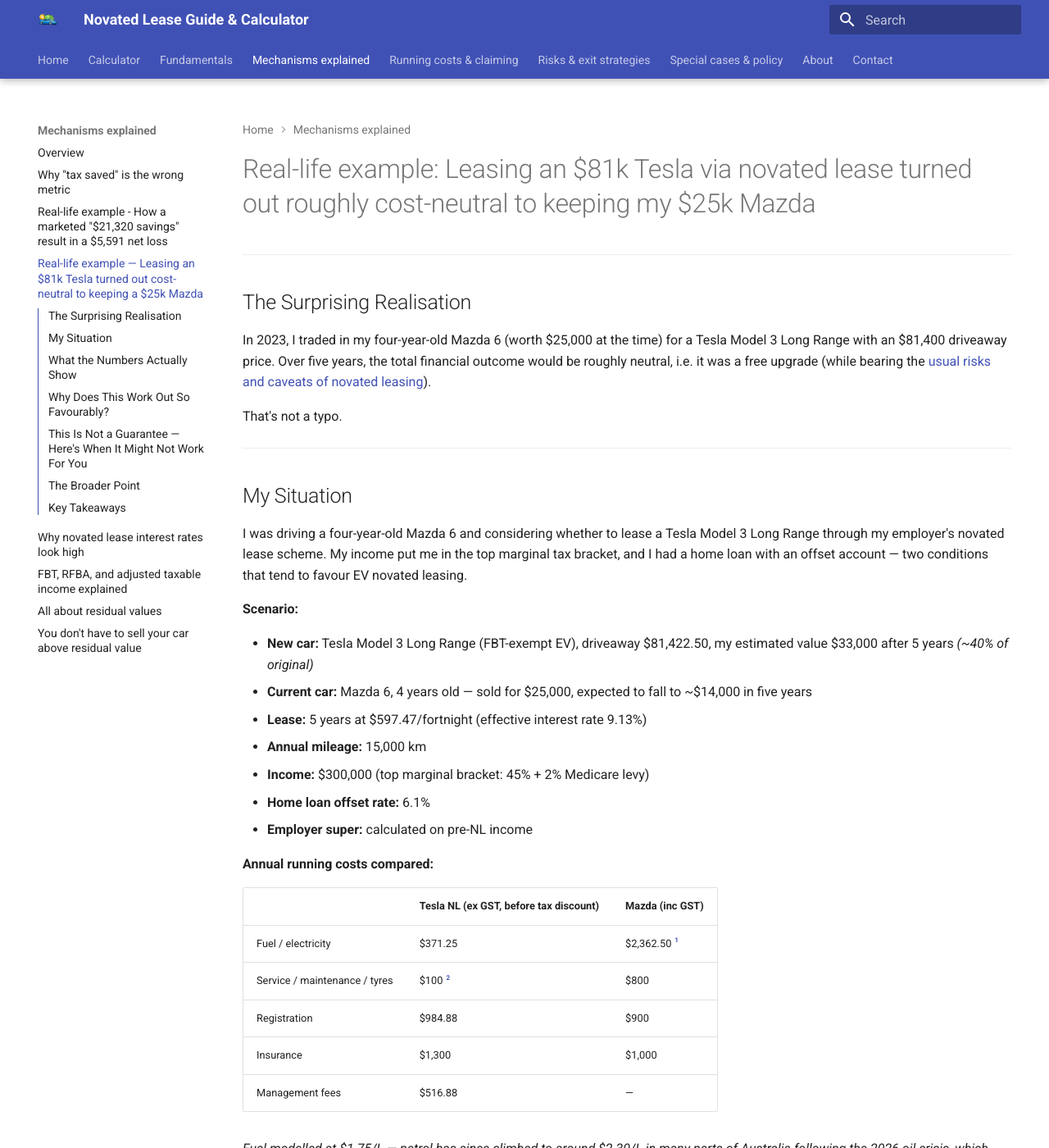
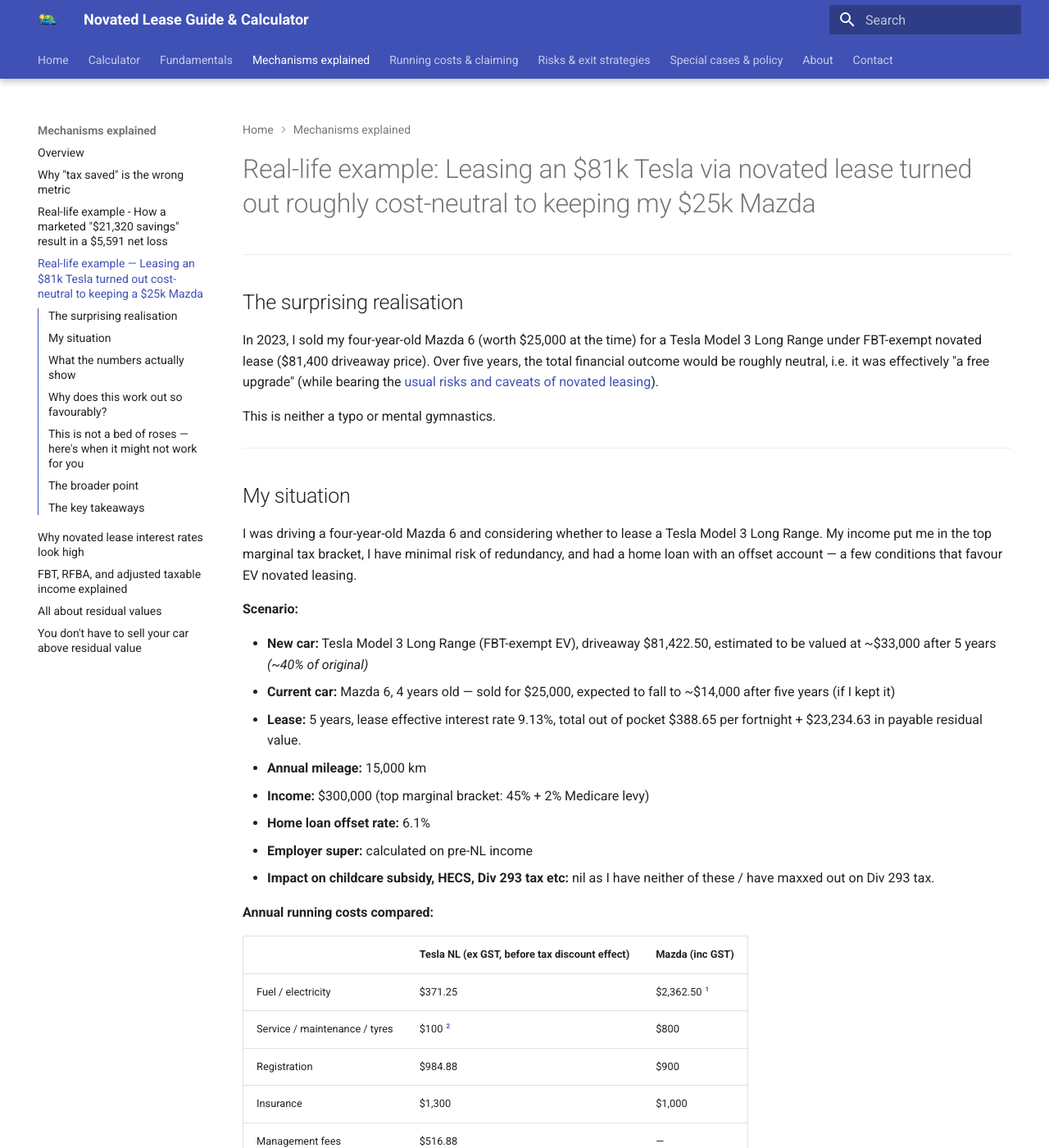
Before and after one commit to novatedlease/novatedlease.github.io, an MkDocs documentation site: the page built from docs/costs-and-savings/ev-nl-vs-keeping-petrol-car.md, in a window 1280 px wide and 1400 px high. Shown: the whole window at 82% size. Built offline with MkDocs 1.6.1 and Material for MkDocs 9.7.7, drawn with Linux system fonts in a browser that asks for light colours; some of the changed text lies outside the part shown.

Commit message:
language in new article

```diff
--- a/docs/costs-and-savings/ev-nl-vs-keeping-petrol-car.md
+++ b/docs/costs-and-savings/ev-nl-vs-keeping-petrol-car.md
@@ -2,31 +2,32 @@
 
 ---
 
-## The Surprising Realisation
+## The surprising realisation
 
-In 2023, I traded in my four-year-old Mazda 6 (worth $25,000 at the time) for a Tesla Model 3 Long Range with an $81,400 driveaway price. Over five years, the total financial outcome would be roughly neutral, i.e. it was a free upgrade (while bearing the [usual risks and caveats of novated leasing](../start-here/is-it-worth-it.md)).
+In 2023, I sold my four-year-old Mazda 6 (worth $25,000 at the time) for a Tesla Model 3 Long Range under FBT-exempt novated lease ($81,400 driveaway price). Over five years, the total financial outcome would be roughly neutral, i.e. it was effectively "a free upgrade" (while bearing the [usual risks and caveats of novated leasing](../start-here/is-it-worth-it.md)).
 
-That's not a typo.
+This is neither a typo or mental gymnastics.
 
 ---
 
-## My Situation
+## My situation
 
-I was driving a four-year-old Mazda 6 and considering whether to lease a Tesla Model 3 Long Range through my employer's novated lease scheme. My income put me in the top marginal tax bracket, and I had a home loan with an offset account — two conditions that tend to favour EV novated leasing.
+I was driving a four-year-old Mazda 6 and considering whether to lease a Tesla Model 3 Long Range. My income put me in the top marginal tax bracket, I have minimal risk of redundancy, and had a home loan with an offset account — a few conditions that favour EV novated leasing.
 
 **Scenario:**
 
-- **New car:** Tesla Model 3 Long Range (FBT-exempt EV), driveaway $81,422.50, my estimated value $33,000 after 5 years *(~40% of original)*
-- **Current car:** Mazda 6, 4 years old — sold for $25,000, expected to fall to ~$14,000 in five years
-- **Lease:** 5 years at $597.47/fortnight (effective interest rate 9.13%)
+- **New car:** Tesla Model 3 Long Range (FBT-exempt EV), driveaway $81,422.50, estimated to be valued at ~$33,000 after 5 years *(~40% of original)*
+- **Current car:** Mazda 6, 4 years old — sold for $25,000, expected to fall to ~$14,000 after five years (if I kept it)
+- **Lease:** 5 years, lease effective interest rate 9.13%, total out of pocket $388.65 per fortnight + $23,234.63 in payable residual value.
 - **Annual mileage:** 15,000 km
 - **Income:** $300,000 (top marginal bracket: 45% + 2% Medicare levy)
 - **Home loan offset rate:** 6.1%
 - **Employer super:** calculated on pre-NL income
+- **Impact on childcare subsidy, HECS, Div 293 tax etc:** nil as I have neither of these / have maxxed out on Div 293 tax.
 
 **Annual running costs compared:**
 
-| | Tesla NL (ex GST, before tax discount) | Mazda (inc GST) |
+| | Tesla NL (ex GST, before tax discount effect) | Mazda (inc GST) |
 |---|---|---|
 | Fuel / electricity | $371.25 | $2,362.50 [^1] |
 | Service / maintenance / tyres | $100 [^2] | $800 |
@@ -45,8 +46,8 @@
 
     Adjust the fuel price, income, interest rate, or current car values to model your own scenario.
 
-!!! tip "Don't need an $81k Tesla — used EVs can work too"
-    The example above uses a new Tesla Model 3 Long Range at $81,400. That's not everyone's budget and it doesn't need to be.
+!!! tip "Don't need an $81k EV — used EVs can work too"
+    The example above was for a new Tesla Model 3 Long Range at $81,400 which was the price back in 2023. That's not everyone's budget and it doesn't need to be.
 
     A used EV can be significantly cheaper, available immediately (no waiting period), and **still fully eligible for the FBT exemption**, provided it meets two criteria:
 
@@ -59,7 +60,7 @@
 
 ---
 
-## What the Numbers Actually Show
+## What the numbers actually show
 
 The calculator's "NL vs Keeping Current Car" comparison breaks down the five-year outcome into three components:
 
@@ -76,7 +77,7 @@
 
 ---
 
-## Why Does This Work Out So Favourably?
+## Why does this work out so favourably?
 
 Several factors align to make this scenario work:
 
@@ -106,7 +107,7 @@
 
 ---
 
-## This Is Not a Guarantee — Here's When It Might Not Work For You
+## This is not a bed of roses — here's when it might not work for you
 
 The scenario above involved several favourable conditions that don't apply to everyone. Before drawing conclusions for your own situation (you should definitely run some numbers for your own car!), consider the following:
 
@@ -142,7 +143,7 @@
 
 ---
 
-## The Broader Point
+## The broader point
 
 The purpose of sharing this example is not to suggest that everyone should go out and lease an expensive EV. It's to illustrate that **the "NL vs keeping your current car" comparison is worth running**, even when the EV's sticker price is more expensive than your current car.
 
@@ -154,7 +155,7 @@
 
 ---
 
-## Key Takeaways
+## The key takeaways
 
 - Comparing NL vs keeping your current car — not just vs buying a new car with cash — is often the more relevant question.
 - In this scenario — $300k income, top tax bracket, depreciating current car, elevated fuel costs — leasing an $81k Tesla turned out to be roughly cost-neutral to keeping the $25k Mazda over five years.
```
